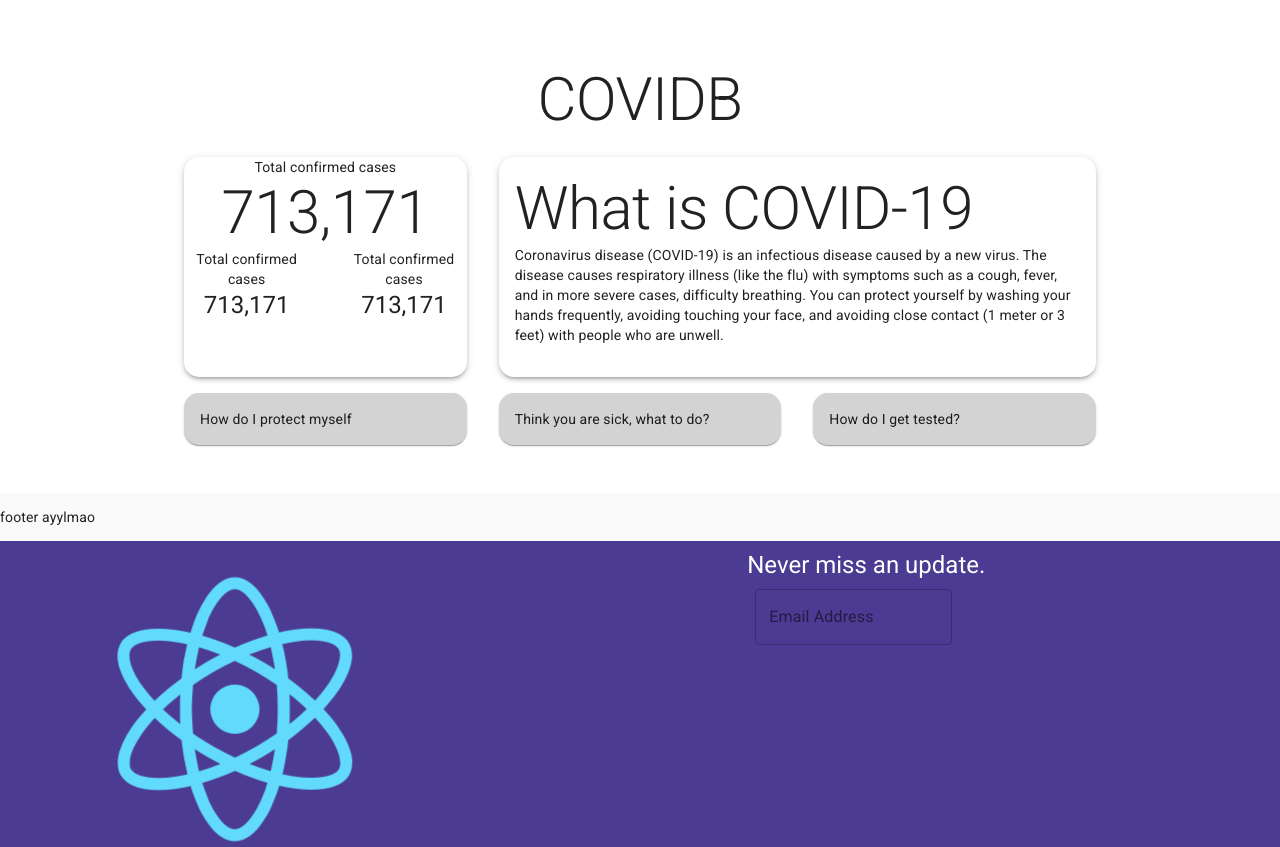
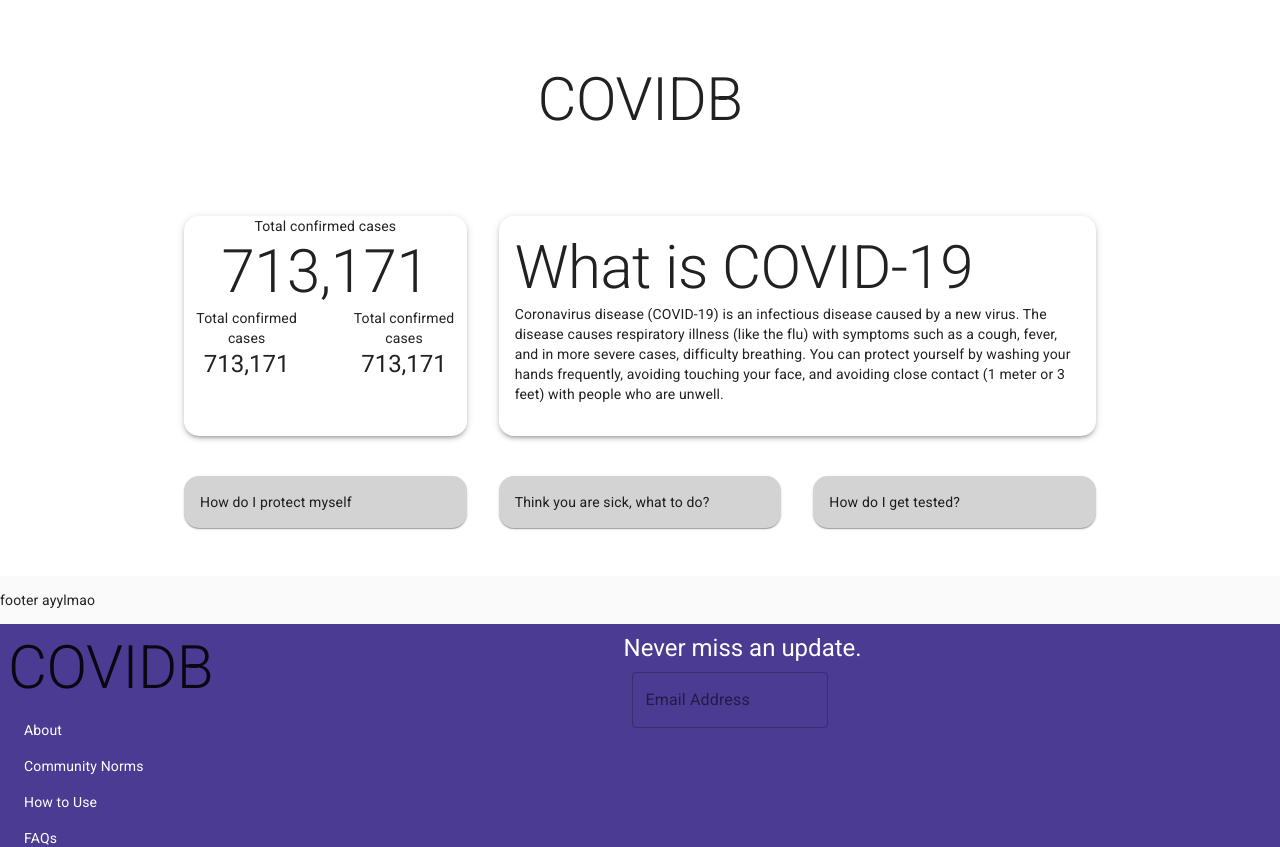
Before and after one commit to kevin20841/covidb-app, a React (Create React App) app: page / in a window 1280 px wide. Shown: the top 847 px of the page. Built offline with nearby package versions, Linux system fonts and the light colour scheme.

Commit message:
footer edit

```diff
--- a/src/Home.js
+++ b/src/Home.js
@@ -1,21 +1,10 @@
 import React from "react";
 import Paper from "@material-ui/core/Paper";
-import AppBar from "@material-ui/core/AppBar";
-import Button from "@material-ui/core/Button";
-import CameraIcon from "@material-ui/icons/PhotoCamera";
-import Card from "@material-ui/core/Card";
-import CardActions from "@material-ui/core/CardActions";
-import CardContent from "@material-ui/core/CardContent";
-import CardMedia from "@material-ui/core/CardMedia";
-import CssBaseline from "@material-ui/core/CssBaseline";
 import Grid from "@material-ui/core/Grid";
-import Toolbar from "@material-ui/core/Toolbar";
 import Typography from "@material-ui/core/Typography";
 import { makeStyles } from "@material-ui/core/styles";
 import Container from "@material-ui/core/Container";
-import Link from "@material-ui/core/Link";
-
-import logo from "./logo.svg";
+import Box from "@material-ui/core/Box";
 
 const useStyles = makeStyles(theme => ({
   icon: {
@@ -76,6 +65,7 @@ export default function Home() {
           >
             COVIDB
           </Typography>
+          <Box m={10} />
           <Grid container spacing={4} alignContent={"stretch"}>
             <Grid item xs={12} md={4} alignContent={"stretch"}>
               <Paper
@@ -161,6 +151,7 @@ export default function Home() {
               </Paper>
             </Grid>
           </Grid>
+          <Box m={3} />
           <Grid container spacing={4}>
             <Grid item xs={12} md={4}>
               <Paper
@@ -169,7 +160,7 @@ export default function Home() {
               >
                 <Typography
                   variant="body"
-                  align="left"
+                  align="center"
                   color="textPrimary"
                   paragraph
                   className={classes.ctaButtonText}
@@ -185,7 +176,7 @@ export default function Home() {
               >
                 <Typography
                   variant="body"
-                  align="left"
+                  align="center"
                   color="textPrimary"
                   paragraph
                   className={classes.ctaButtonText}
@@ -201,7 +192,7 @@ export default function Home() {
               >
                 <Typography
                   variant="body"
-                  align="left"
+                  align="center"
                   color="textPrimary"
                   paragraph
                   className={classes.ctaButtonText}
--- a/src/StickyFooter.js
+++ b/src/StickyFooter.js
@@ -10,19 +10,6 @@ import ListItem from '@material-ui/core/ListItem';
 import ListItemText from '@material-ui/core/ListItemText';
 import logo from "./logo.svg";
 import TextField from '@material-ui/core/TextField';
-
-function Copyright() {
-  return (
-    <Typography variant="body2" color="textSecondary">
-      {'Copyright © '}
-      <Link color="inherit" href="https://material-ui.com/">
-        Your Website
-      </Link>{' '}
-      {new Date().getFullYear()}
-      {'.'}
-    </Typography>
-  );
-}
 
 const useStyles = makeStyles((theme) => ({
   root: {
@@ -65,7 +52,14 @@ export default function StickyFooter() {
       <div style={{ width: '100%' }}>
         <Box display="flex" flexDirection="row" p={1} bgcolor="#4C3B92">
           <Box flexGrow={1}>
-          <img src={logo} className="App-logo" alt="logo" />
+          <Typography
+            component="h1"
+            variant="h2"
+            align="left"
+            color="#fff"
+          >
+            COVIDB
+          </Typography>
           <div className={classes.list}>
             <List dense="true">
                 <ListItem>
```
